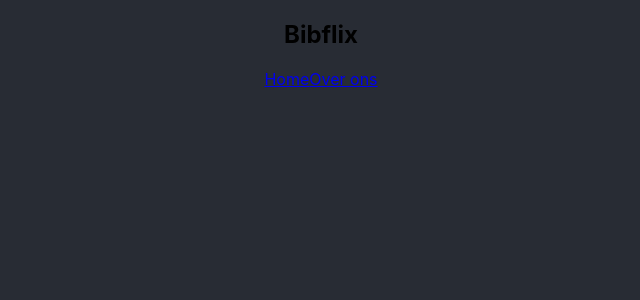
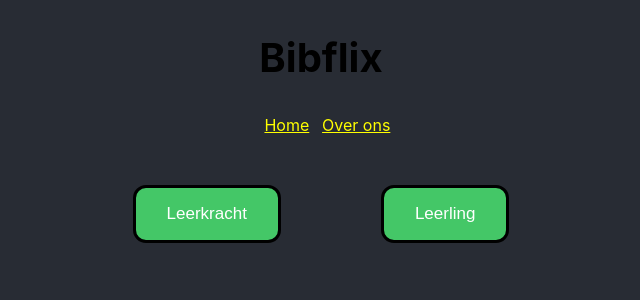
Before and after one commit to WoutNerd/ClassyBooks, a React (Create React App) app in the folder client/: page / in a window 1280 px wide. Shown: the top 300 px of the page, without its empty margins (319-959 px from the left). Built offline with nearby package versions, Linux system fonts and the light colour scheme.

Commit message:
css changes, user type added

```diff
--- a/client/src/App.css
+++ b/client/src/App.css
@@ -57,7 +57,7 @@
 	top:1px;
 }
 
-.leerling {
+button {
   margin: 50px;
 	background-color:#44c767;
 	border-radius:13px;
@@ -70,10 +70,23 @@
 	padding:16px 31px;
 	text-decoration:none;
 }
-.leerling:hover {
+button:hover {
 	background-color:#5cbf2a;
 }
-.leerling:active {
+button:active {
 	position:relative;
 	top:1px;
 }
+
+a:link {
+	margin-left: 1%;
+	color:yellow ;
+}
+
+.link:visited {
+	color: purple;
+}
+
+h1 {
+	font-size: 250%;
+}
--- a/client/src/App.js
+++ b/client/src/App.js
@@ -1,12 +1,14 @@
 import './App.css';
 import Navbar from './Navbar';
-import userTypeChose from './main';
+import UserTypeChose from './userTypeChose';
 
 function App() {
   return (
     <div className="App">
       <Navbar />
-      <userTypeChose />
+      <div className="page">
+        <UserTypeChose />
+      </div>
     </div>
   );
 }
--- a/client/src/Navbar.js
+++ b/client/src/Navbar.js
@@ -1,9 +1,11 @@
+import "./App.css";
+
 const Navbar = () => {
     return (
         <nav className="navbar">
             <h1>Bibflix</h1>
-            <a href="/">Home</a>
-            <a href="/about">Over ons</a>
+            <a className="link" href="/">Home</a>
+            <a className="link" href="/about">Over ons</a>
         </nav>
      );
 }
--- a/client/src/main.js
+++ /dev/null
@@ -1,10 +0,0 @@
-const userTypeChose = () => {
-    return (
-        <nav className="userTypeChose">
-            <p className="leerkracht">Leerkracht</p>
-            <p className="leerling">Leerling</p>
-        </nav>
-     );
-}
-
-export default userTypeChose;
--- /dev/null
+++ b/client/src/userTypeChose.js
@@ -0,0 +1,19 @@
+const UserTypeChose = () => {
+
+    const leerkracht = () => {
+        console.log('leerkracht');
+    }
+
+    const leerling = () => {
+        console.log('leerling');
+    }
+
+    return (
+        <div className="userTypeChose">
+            <button onClick={ leerkracht }>Leerkracht</button>
+            <button onClick={ leerling }>Leerling</button>
+        </div>
+     );
+}
+
+export default UserTypeChose;
```
